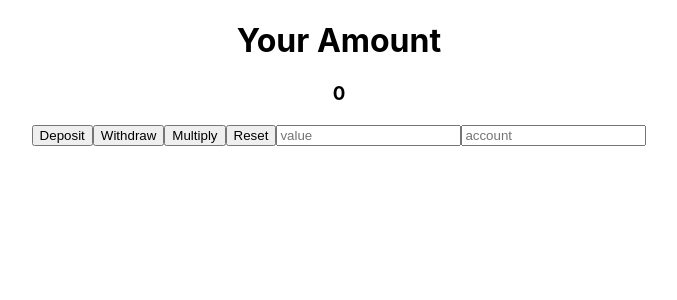
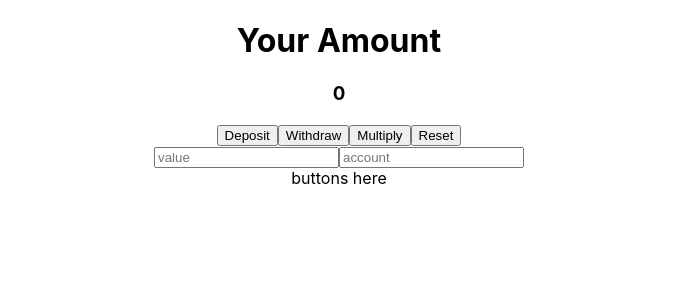
Before and after one commit to isaiahsilvani/bank-account, a React (Create React App) app: page / in a window 1280 px wide. Shown: the top 300 px of the page, without its empty margins (301-978 px from the left). Built offline with nearby package versions, Linux system fonts and the light colour scheme.

Commit message:
buttons components w/ interface

```diff
--- a/package.json
+++ b/package.json
@@ -12,6 +12,7 @@
     "@types/react-dom": "^17.0.5",
     "@types/react-redux": "^7.1.16",
     "@types/redux-thunk": "^2.1.0",
+    "axios": "^0.21.1",
     "react": "^17.0.2",
     "react-dom": "^17.0.2",
     "react-redux": "^7.2.4",
--- a/src/App.tsx
+++ b/src/App.tsx
@@ -6,12 +6,13 @@ import { useDispatch, useSelector } from 'react-redux'
 import { bindActionCreators } from 'redux';
 import { actionCreators, State } from './state/';
 import { useState } from 'react'
+import * as api from './services/api';
+import AccountButtons from './components/AccountButtons'
 
 function App() {
-
   const dispatch = useDispatch()
   // action creator functions
-  const { depositMoney, withdrawMoney, multiplyMoney,bankrupt } = bindActionCreators(actionCreators, dispatch)
+  const { depositMoney, withdrawMoney, multiplyMoney, bankrupt } = bindActionCreators(actionCreators, dispatch)
   // access to current state
   const amount = useSelector((state: State) => state.bank)
   const [input, setInput] = useState({
@@ -37,8 +38,11 @@ function App() {
         <button onClick={() => withdrawMoney(parseInt(input.query),  input.account)}>Withdraw</button>
         <button onClick={() => multiplyMoney(parseInt(input.query),  input.account)}>Multiply</button>
         <button onClick={() => bankrupt(input.account)}>Reset</button>
+        <br></br>
         <input type='text' name='query' value={input.query} onChange={handleChange} placeholder="value"></input>
         <input type='text' name='account' value={input.account} onChange={handleChange} placeholder="account"></input>
+        <br></br>
+        <AccountButtons input={input}/>
       </div>
     </div>
   );
--- /dev/null
+++ b/src/components/AccountButtons.tsx
@@ -0,0 +1,15 @@
+import React from 'react'
+
+interface AccountButtonsProps {
+  input: Object
+}
+
+const AccountButtons: React.FC<AccountButtonsProps> = ({input}) => {
+    return (
+      <div className="accountBtns">
+        buttons here
+      </div>
+    );
+}
+
+export default AccountButtons
--- /dev/null
+++ b/src/services/api.ts
@@ -0,0 +1,18 @@
+import axios, { AxiosResponse } from 'axios'
+import { Action } from '../state/actions/index'
+
+const baseUrl: string = 'http://localhost:1337/'
+
+export const saveRequest = async (state: number, action: string) => {
+  try {
+    const payload = {
+      action,
+      state
+    }
+    console.log(payload)
+    const savePayload: AxiosResponse<ApiDataType> = await axios.post(baseUrl)
+    return savePayload
+  } catch (error) {
+    throw new Error(error)
+  }
+}
--- a/src/state/reducers/bankReducer.ts
+++ b/src/state/reducers/bankReducer.ts
@@ -8,16 +8,12 @@ const initialState = 0
 const reducer = (state: number = initialState, action: Action) => {
   switch (action.type){
     case ActionType.DEPOSIT:
-      console.log(action.account)
       return state + action.payload  //every action needs it's own type
     case ActionType.WITHDRAW:
-      console.log(action.account)
       return state - action.payload  //every action needs it's own type
     case ActionType.MULTIPLY:
-      console.log(action.account)
       return state * action.payload  //every action needs it's own type
     case ActionType.BANKRUPT:  // try putting action.payload here and see the error. That's so cool!
-    console.log(action.account)
       return 0
     default:
       return state
--- /dev/null
+++ b/src/type.d.ts
@@ -0,0 +1,5 @@
+type ApiDataType = {
+  account: string,
+  payload: number,
+  type: string
+}
```
Also changed, not shown: src/state/actions/index.ts (+6 -1 lines), 1 other file (tests, documents, lock files or other folders).
